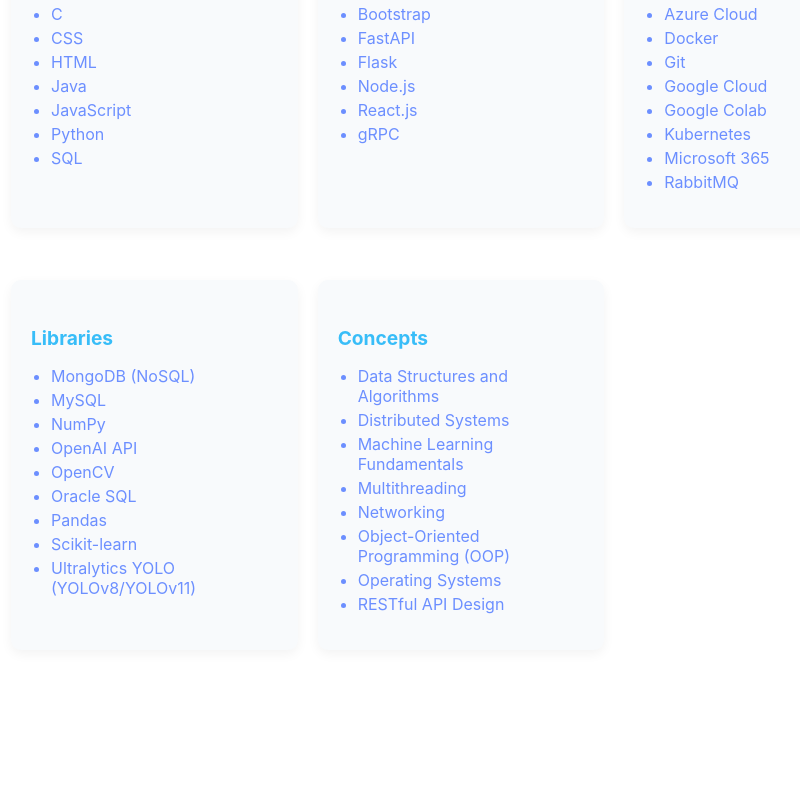
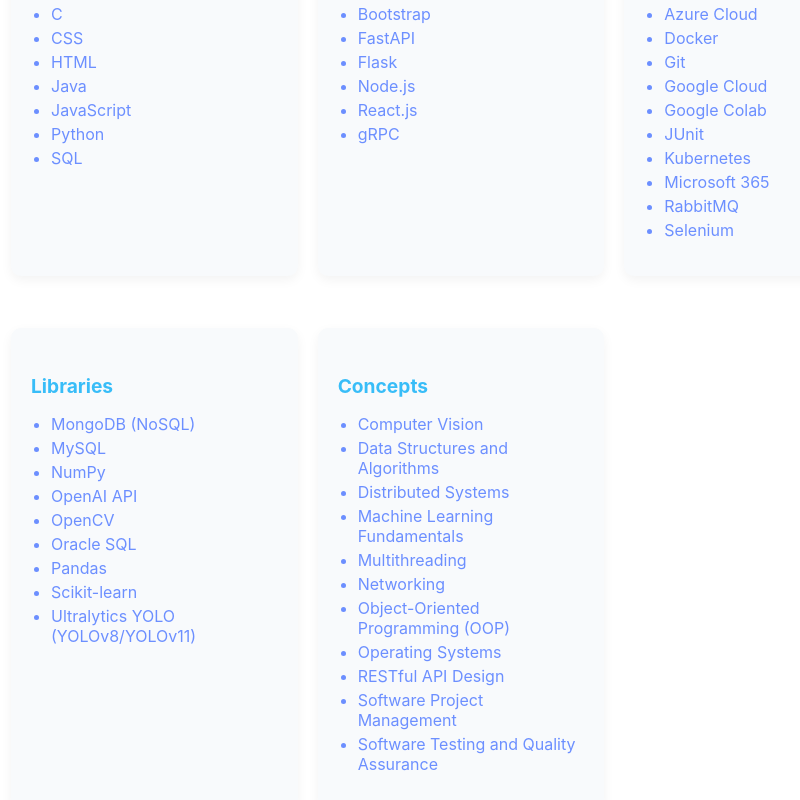
Before and after one commit to marcus-justice31/marcus-justice31.github.io, a React (Create React App) app: page / in a window 1280 px wide. Shown: the part 1260-2060 px from the top of the page, without its empty margins (179-979 px from the left). Built offline with nearby package versions, Linux system fonts and the light colour scheme.

Commit message:
Added more concepts and developer tools

```diff
--- a/src/data/concepts.js
+++ b/src/data/concepts.js
@@ -6,7 +6,10 @@
   "Multithreading",
   "Networking",
   "Operating Systems",
-  "Machine Learning Fundamentals"
+  "Machine Learning Fundamentals",
+  "Software Project Management",
+  "Software Testing and Quality Assurance",
+  "Computer Vision"
 ];
 
 export default concepts;
--- a/src/data/developerTools.js
+++ b/src/data/developerTools.js
@@ -7,6 +7,8 @@
   "Google Colab",
   "Microsoft 365",
   "RabbitMQ",
+  "Selenium",
+  "JUnit"
 ];
 
 export default developerTools;
```
Also changed, not shown: 1 other file (tests, documents, lock files or other folders).
